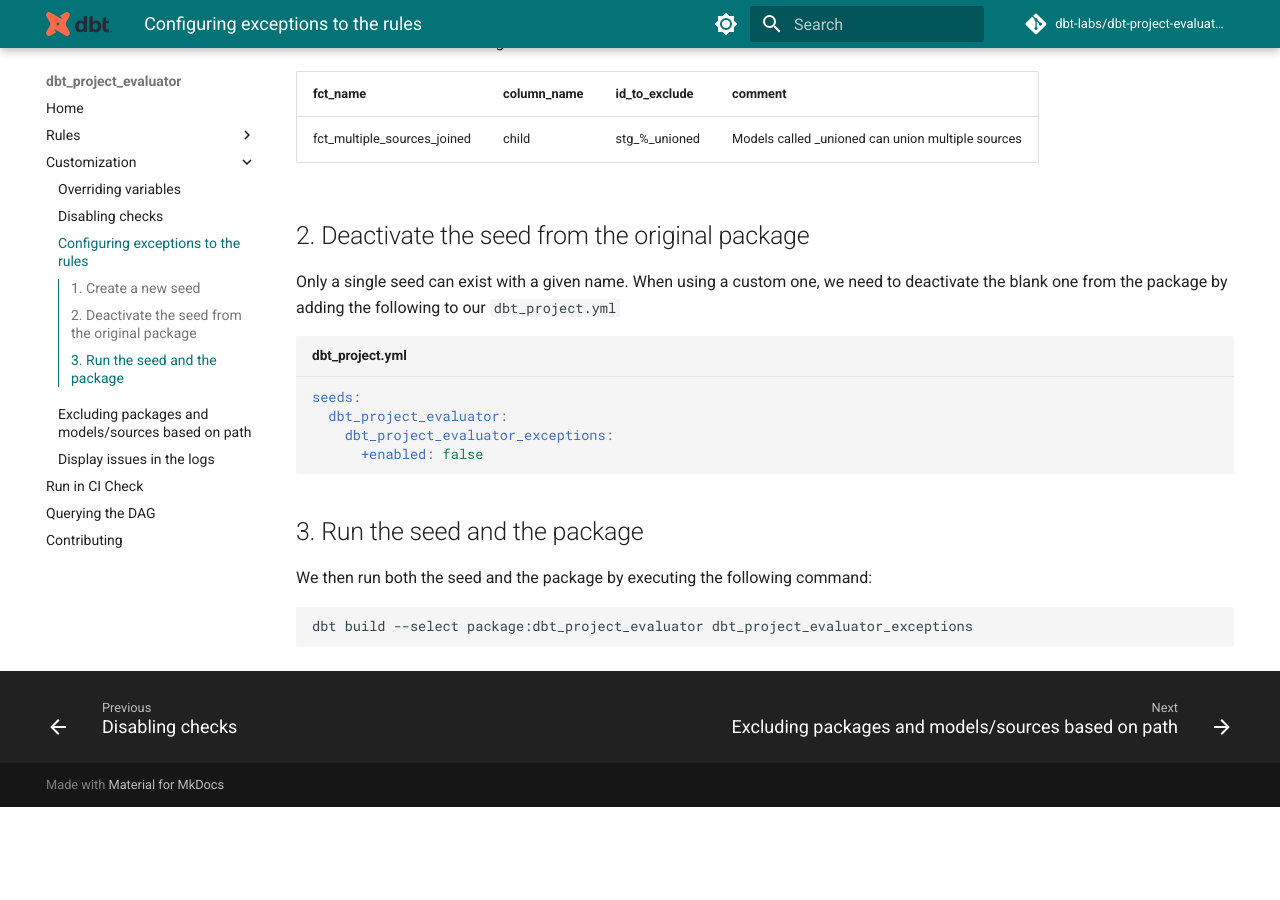
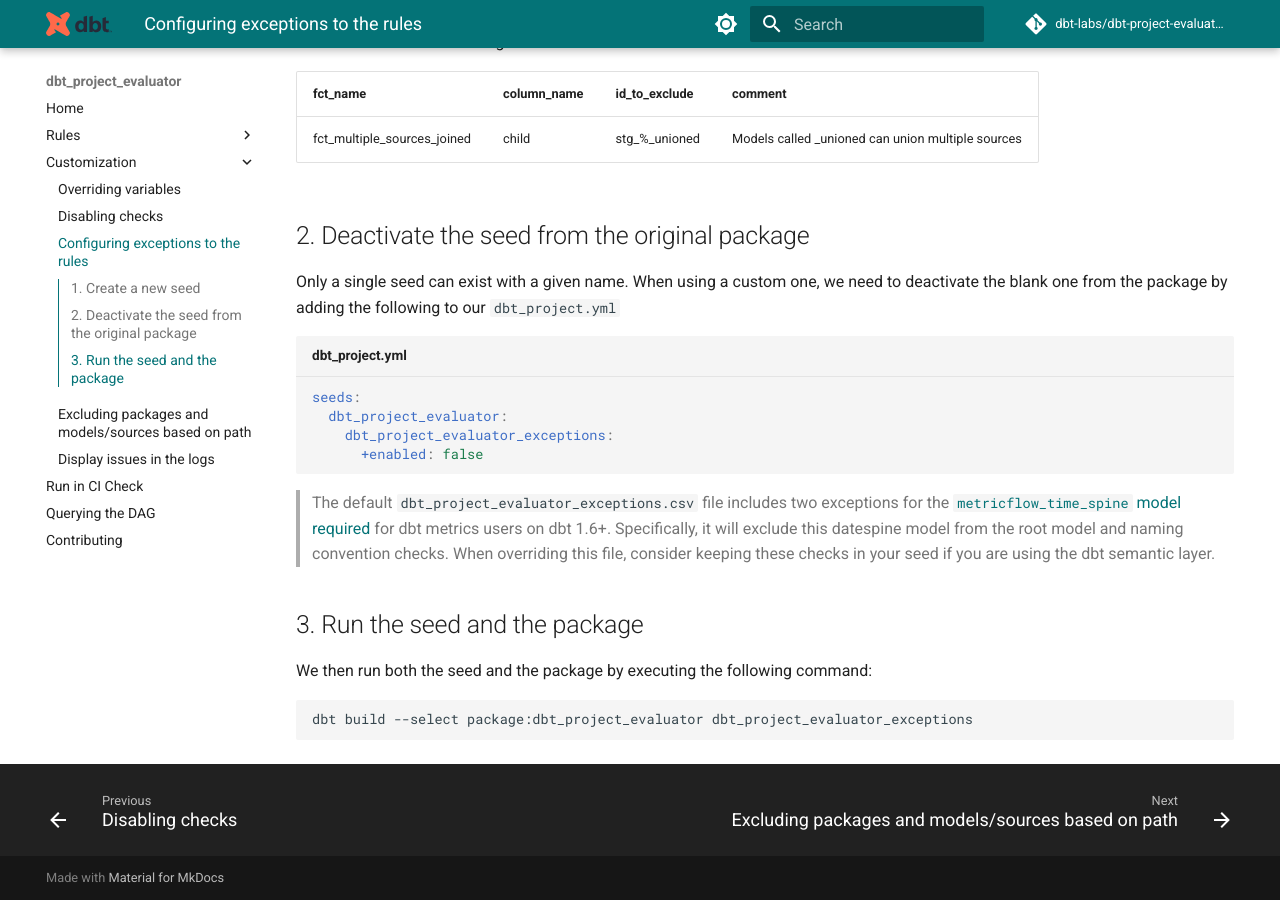
Before and after one commit to dbt-labs/dbt-project-evaluator, an MkDocs documentation site: the page built from docs/customization/exceptions.md, in a window 1280 px wide and 900 px high, scrolled down 779 px. Built offline with MkDocs 1.6.1 and Material for MkDocs 9.7.7, drawn with Linux system fonts in a browser that asks for light colours; comment, search, counter and statistics services are not loaded; the version menu is left out; before the commit the page ends 1586 px from its top, so only the background shows below that.

Commit message:
add docs

````diff
--- a/docs/customization/exceptions.md
+++ b/docs/customization/exceptions.md
@@ -39,6 +39,10 @@
       +enabled: false
 ```
 
+> The default `dbt_project_evaluator_exceptions.csv` file includes two exceptions for the [`metricflow_time_spine` model required](https://docs.getdbt.com/docs/build/metricflow-time-spine) for dbt metrics users on dbt 1.6+.
+> Specifically, it will exclude this datespine model from the root model and naming convention checks.
+> When overriding this file, consider keeping these checks in your seed if you are using the dbt semantic layer.
+
 ## 3. Run the seed and the package
 
 We then run both the seed and the package by executing the following command:
````
